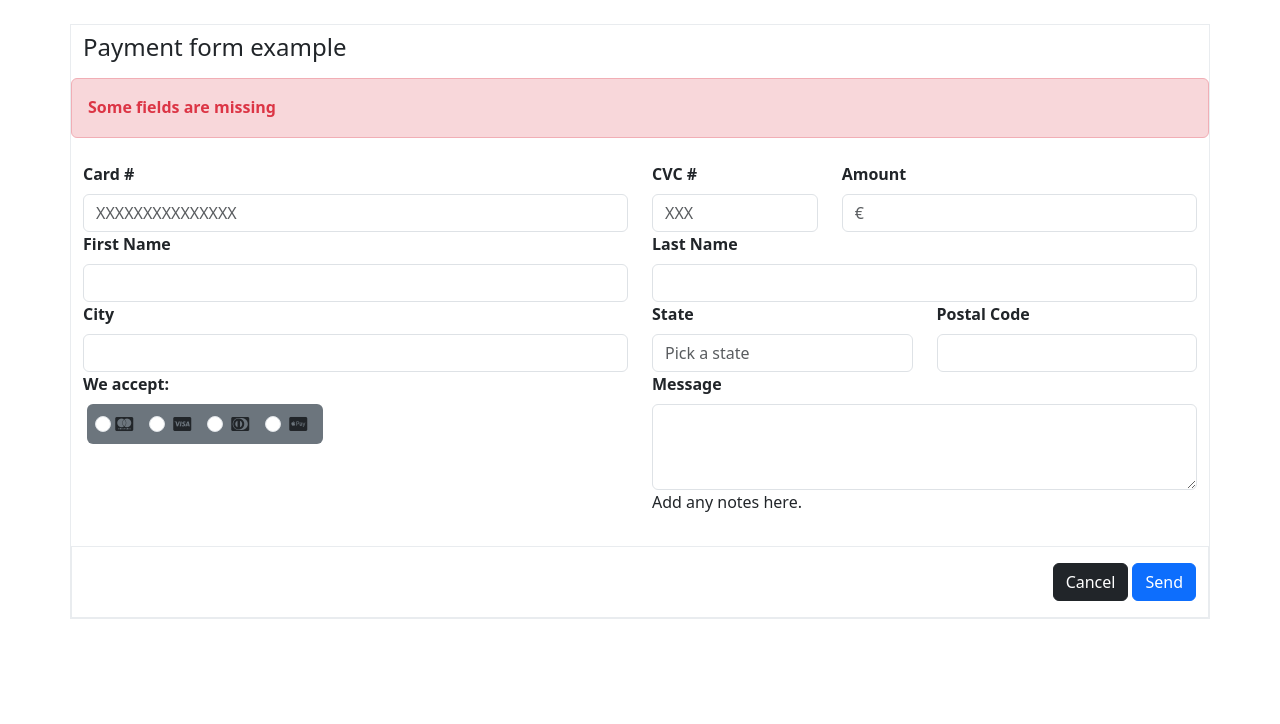
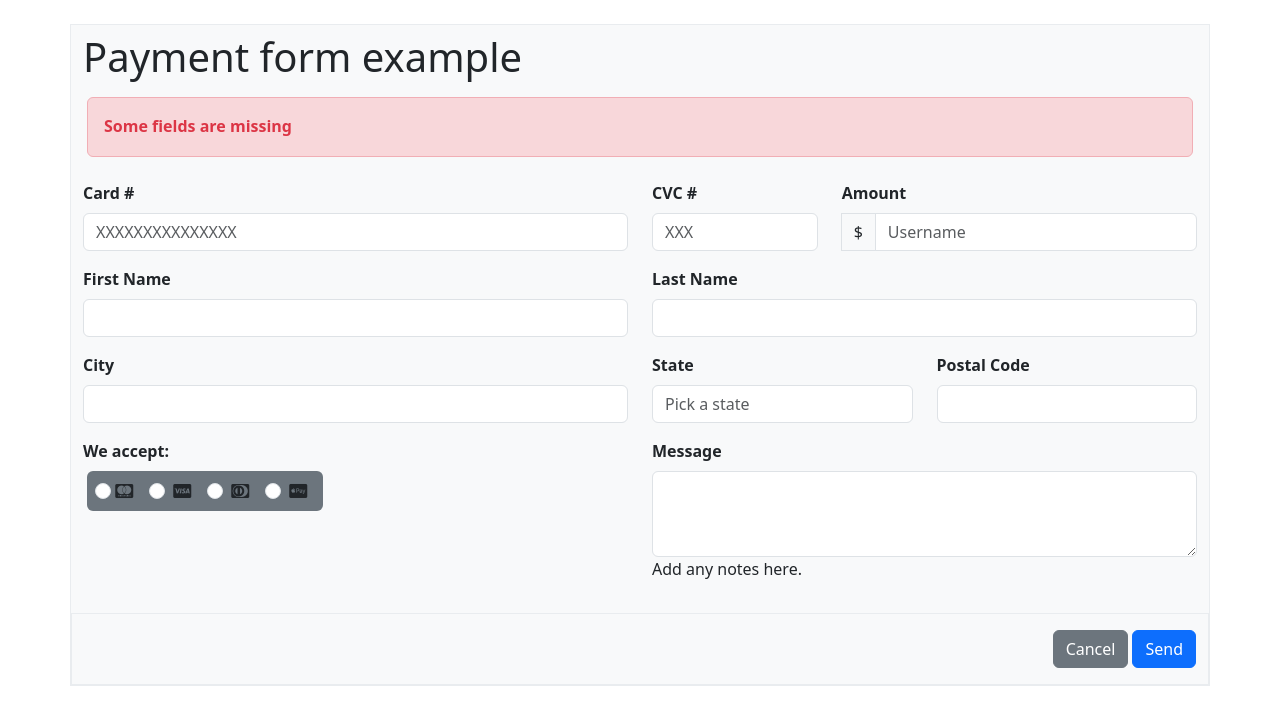
Before and after one commit to PberruezoArenas/Payment-Form-Example-Exercise, a plain HTML site: page index.html in a window 1280 px wide. Drawn offline with nearby package versions, Linux system fonts and the light colour scheme.

Commit message:
final version class

```diff
--- a/index.html
+++ b/index.html
@@ -11,15 +11,15 @@
     <!-- form -->
     <form>
 
-        <div class="container mt-4 border border-light-subtle">
+        <div class="container mt-4 bg-light border border-light-subtle">
             <div class="row">
                 <!-- form header -->
                 <div class="col pt-2">
-                <h4>Payment form example</h4>
+                <h1>Payment form example</h1>
                 </div>
             </div>
 
-            <div class="row my-2">
+            <div class="row my-2 mx-1">
                  <!-- error -->
                 <div class="alert alert-danger" style="height: 60px;">
                 <div class="bg-gradient-danger text-dark fw-bold"><p class="text-danger">Some fields are missing</p></div>
@@ -38,10 +38,18 @@
                     <input type="text" pattern="[0-9]*" class="form-control" id="numberOfCvc" inputmode="numeric" placeholder="XXX" oninput="this.value = this.value.replace(/[^0-9]/g, '').slice(0,3)" maxlength="3">
                 </div>
                 <!-- field 3 amount € -->
-                <div class="col-4">
-                    <label for="amount" class="form-label fw-bold">Amount</label>
-                    <input type="text" pattern="[0-9]*" class="form-control" inputmode="numeric" placeholder="€" oninput="this.value = this.value.replace(/[^0-9]/g, '').slice(0,4)" maxlength="4">
-                </div>
+                <!-- <div class="col-4 input-group mb-3">
+                    <span class="input-group-text" id="basic-addon1">@</span>
+                    <input type="text" class="form-control" placeholder="Username" aria-label="Username" aria-describedby="basic-addon1">
+                </div> -->
+                    <div class="col-4 ">
+                        <div class="input-group mb-3">
+                            <label for="amount" class="form-label fw-bold w-100">Amount</label>
+                            <span class="input-group-text" id="basic-addon1">$</span>
+                            <input type="text" class="form-control" placeholder="Username" aria-label="Username" aria-describedby="basic-addon1">
+                        </div>
+
+                     </div>
             </div>
 
             <div class="row">
@@ -56,7 +64,7 @@
                     <input type="text" pattern="[a-Z]*" class="form-control" id="lastName" inputmode="text" placeholder="" oninput="this.value = this.value.replace(/[^a-Z]/g, '').slice(0,25)" maxlength="25">
                 </div>
             </div>
-            <div class="row">
+            <div class="row  mt-3">
                 <!-- city -->
                 <div class="col-6">
                     <label for="city" class="form-label fw-bold">City</label>
@@ -84,7 +92,7 @@
                     <input type="text" pattern="[0-9]*" class="form-control" id="postalCode" inputmode="numeric" placeholder="" oninput="this.value = this.value.replace(/[^0-9]/g, '').slice(0,5)" maxlength="5">
                 </div>
             </div>
-            <div class="row">
+            <div class="row  mt-3">
                 <div class="col-6">
                     <!-- payments -->
                     <label for="accept" class="form-label fw-bold">We accept:</label>
@@ -121,7 +129,7 @@
             <div class="row mt-3 border border-light-subtle">
                 <!-- buttons -->
                 <div class="col-12 my-3 justify-content-end d-flex">
-                    <button type="cancel" class="btn btn-dark">Cancel</button>
+                    <button type="cancel" class="btn btn-secondary">Cancel</button>
                     <button type="submit" class="btn btn-primary ms-1">Send</button>
                 </div>
 
```
